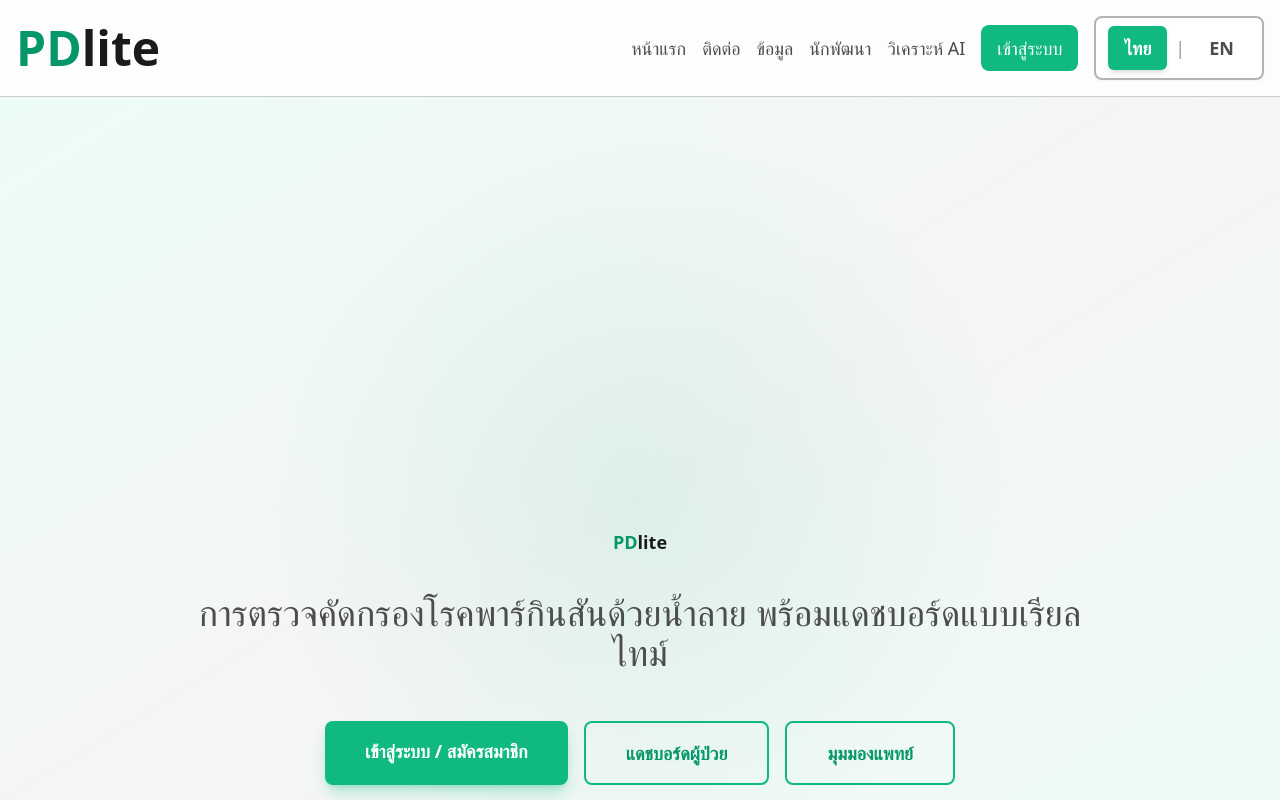
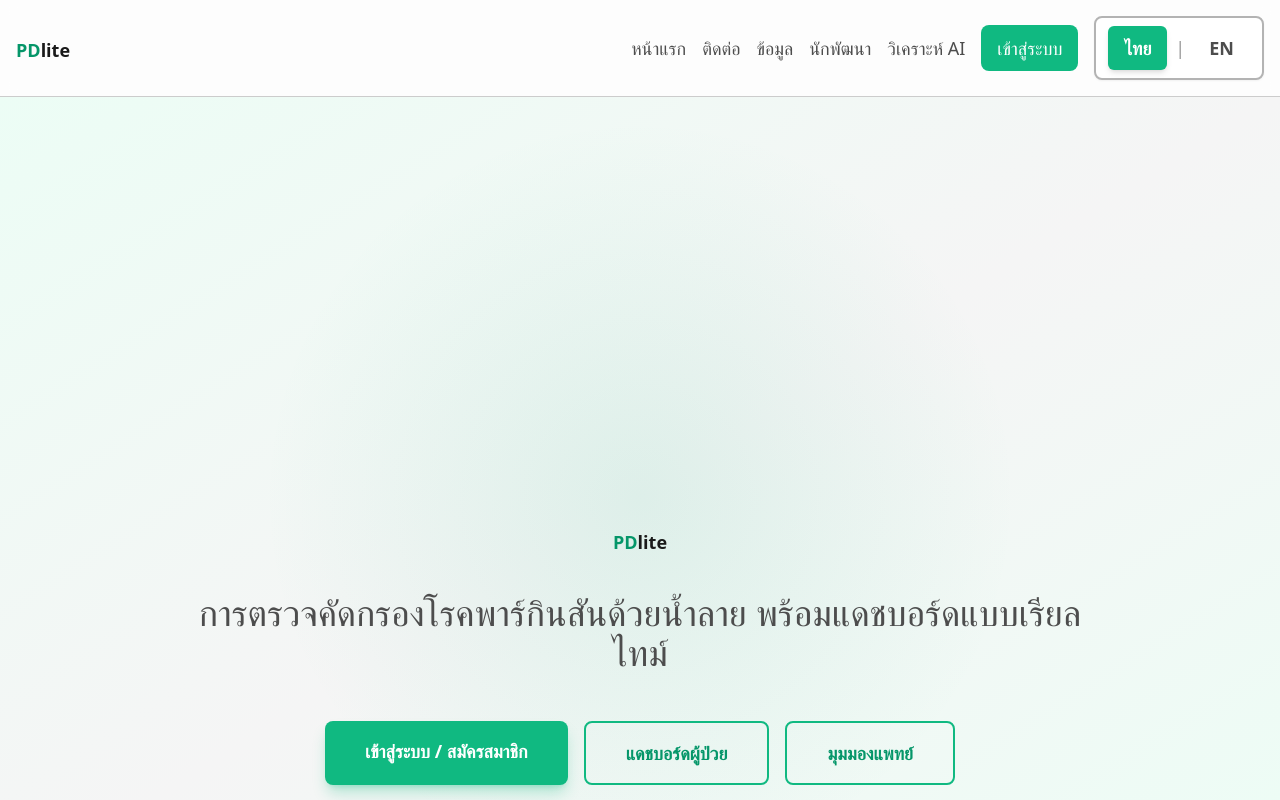
Before and after one commit to Skysosmart/PDlite, a Next.js app: page / in a window 1280 px wide. Shown: the top 800 px of the page. Built offline with nearby package versions, Linux system fonts and the light colour scheme.

Commit message:
Revert dashboard header logo to original size, keep hero logo large

```diff
--- a/app/(dash)/layout.tsx
+++ b/app/(dash)/layout.tsx
@@ -11,20 +11,10 @@ function NavBar() {
 	return (
 		<div className="border-b border-gray-200 bg-white/80 backdrop-blur">
 			<nav className="container mx-auto px-4 py-4 flex items-center justify-between">
-				<a
-					href="/"
-					className="font-bold"
-					style={{
-						fontSize: '3rem',
-						lineHeight: '1',
-						margin: 0,
-						padding: 0,
-						display: 'inline-block'
-					}}
-				>
-					<span className="text-emerald-600" style={{ fontSize: 'inherit' }}>PD</span>
-					<span className="text-gray-900" style={{ fontSize: 'inherit' }}>lite</span>
-				</a>
+				<div className="text-2xl font-bold">
+					<span className="text-emerald-600">PD</span>
+					<span className="text-gray-900">lite</span>
+				</div>
 				<div className="flex items-center gap-6">
 					<a href="/user" className="text-lg hover:text-emerald-600 font-medium">{lang === "th" ? "ผู้ป่วย" : "Patient"}</a>
 					<a href="/doctor" className="text-lg hover:text-emerald-600 font-medium">{lang === "th" ? "แพทย์" : "Doctor"}</a>
--- a/app/globals.css
+++ b/app/globals.css
@@ -40,22 +40,6 @@ p, span, div, a, button, label, input, select, textarea {
   font-size: 1.125rem;
 }
 
-/* Dashboard logo override - ensure it's large and override global a tag */
-nav > a:first-child {
-  font-size: 3rem !important;
-  line-height: 1 !important;
-  margin: 0 !important;
-  padding: 0 !important;
-  display: inline-block !important;
-}
-
-nav > a:first-child span {
-  font-size: inherit !important;
-  line-height: inherit !important;
-  display: inline-block !important;
-  margin: 0 !important;
-  padding: 0 !important;
-}
 
 .text-sm {
   font-size: 1rem;
```
